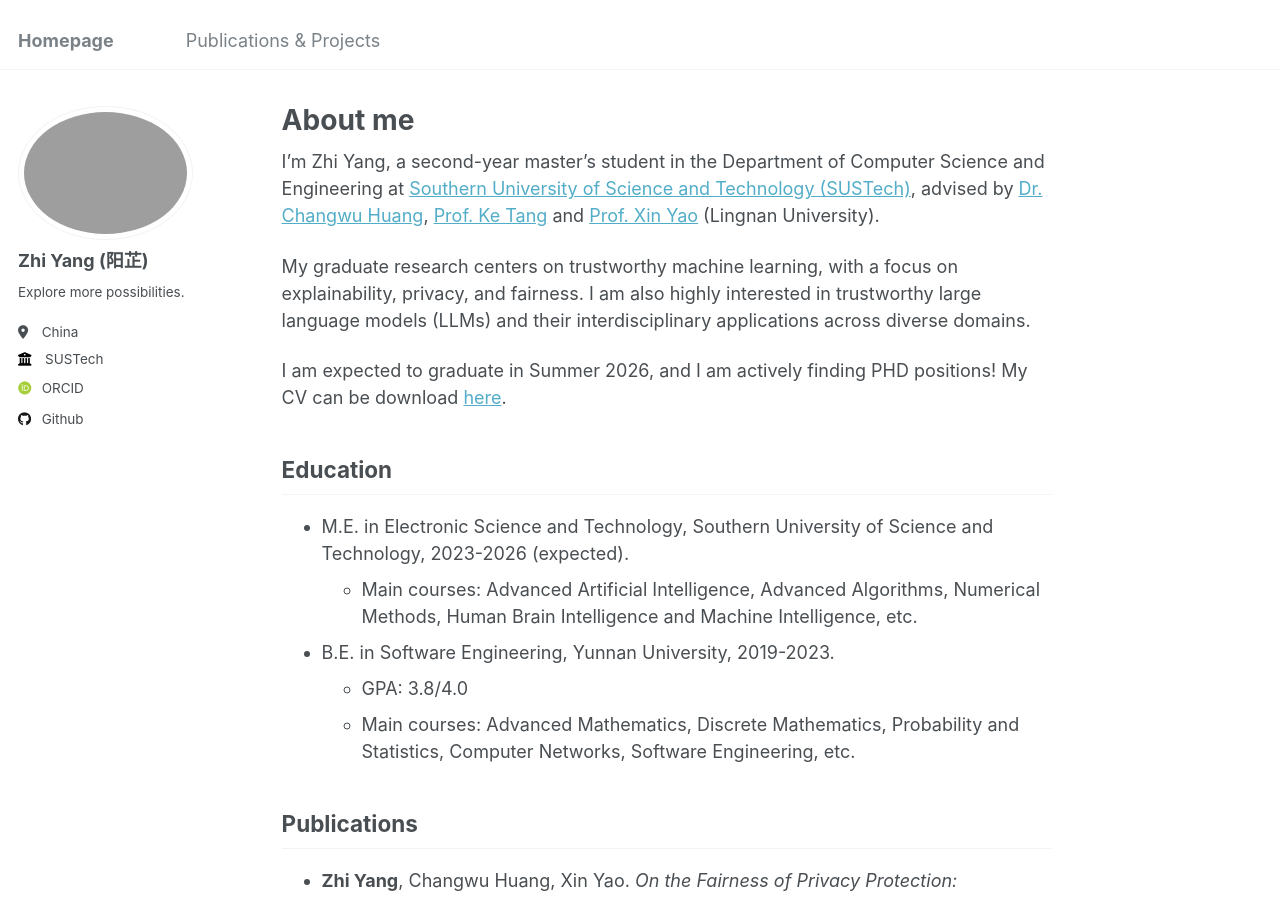
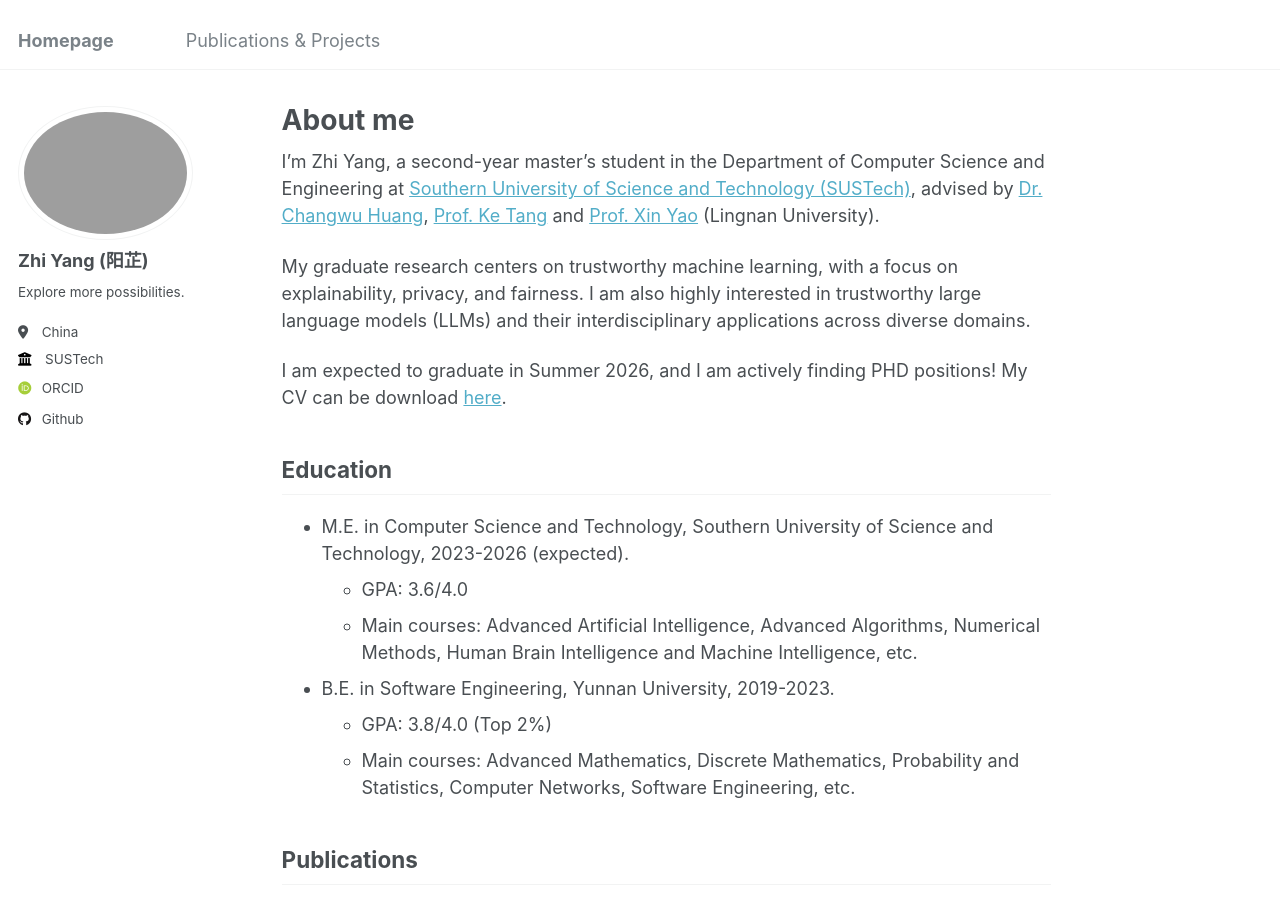
Before and after one commit to ruayz/ruayz.github.io, a Jekyll site: the page built from _pages/about.md, in a window 1280 px wide and 900 px high. Built offline with Jekyll 4.4.1, drawn with Linux system fonts in a browser that asks for light colours; some web fonts are replaced.

Commit message:
Update about.md

```diff
--- a/_pages/about.md
+++ b/_pages/about.md
@@ -14,10 +14,11 @@ I am expected to graduate in Summer 2026, and I am actively finding PHD position
 
 Education
 ------
-- M.E. in Electronic Science and Technology, Southern University of Science and Technology, 2023-2026 (expected).
+- M.E. in Computer Science and Technology, Southern University of Science and Technology, 2023-2026 (expected).
+  - GPA: 3.6/4.0
   - Main courses: Advanced Artificial Intelligence, Advanced Algorithms, Numerical Methods, Human Brain Intelligence and Machine Intelligence, etc.
 - B.E. in Software Engineering, Yunnan University, 2019-2023.
-  - GPA: 3.8/4.0
+  - GPA: 3.8/4.0 (Top 2%)
   - Main courses: Advanced Mathematics, Discrete Mathematics, Probability and Statistics, Computer Networks, Software Engineering, etc.
 
 Publications
```
